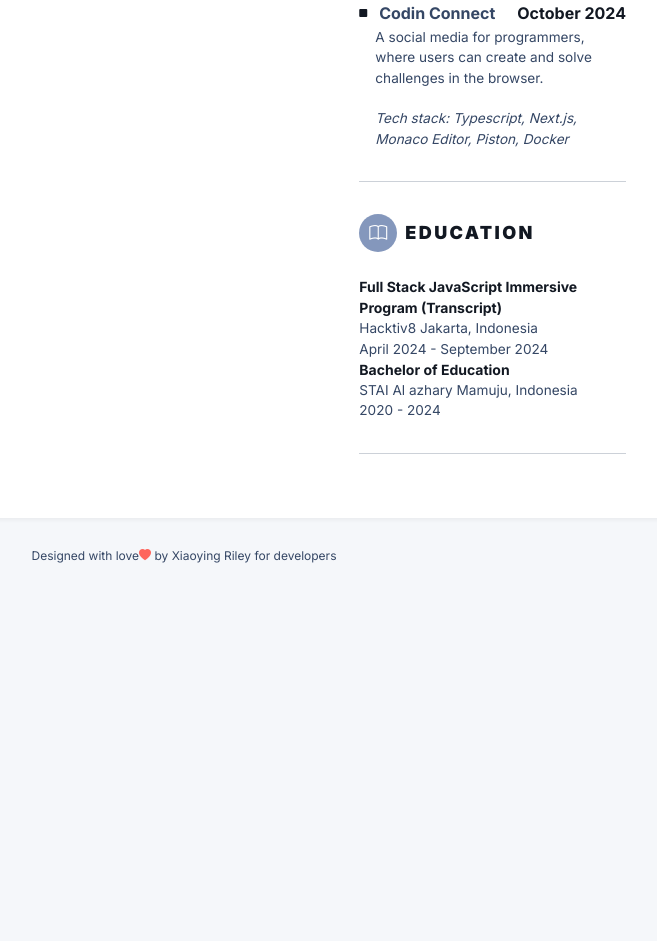
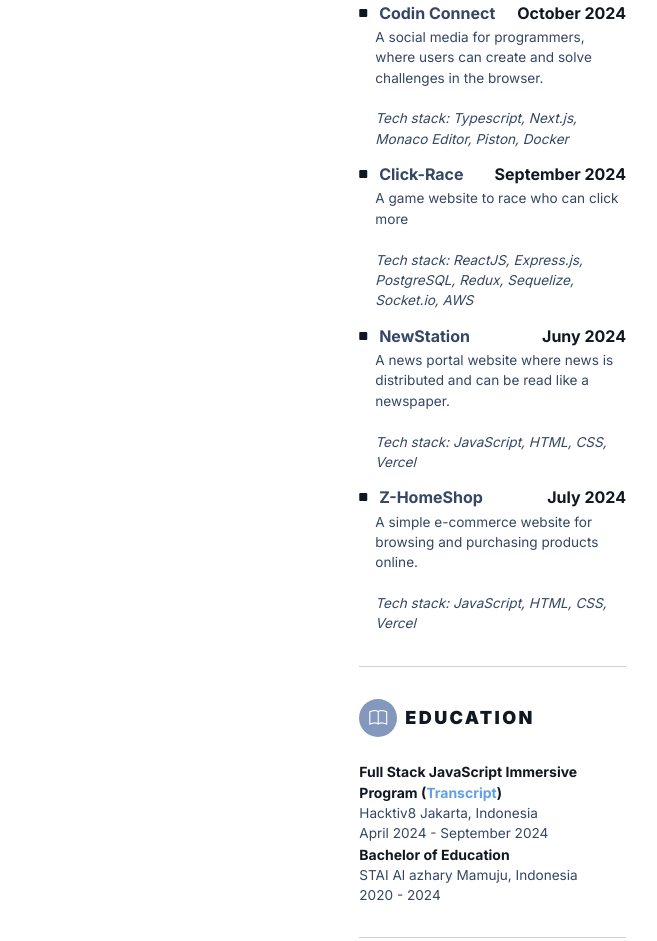
Before and after one commit to zahrahfatimah/CV-Template, a website: page index.html in a window 1280 px wide. Shown: the part 1495-2436 px from the top of the page, without its empty margins (456-1113 px from the left). Before the commit the page ends 2085 px from the top, so only its background shows below. Drawn offline with nearby package versions, Linux system fonts and the light colour scheme.

Commit message:
fix projects

```diff
--- a/index.html
+++ b/index.html
@@ -253,6 +253,47 @@
 												</div>
 										</div><!--//item-->
 
+										<div class="item">
+												<h4 class="item-heading">
+														<i class="item-icon bi bi-square-fill me-2"></i>
+														<a href="https://github.com/RizkyHidayat22/click-race-deploy.git" target="_blank">Click-Race</a>
+														<span class="project-date float-end">September 2024</span>
+												</h4>
+												<div class="item-desc">
+													A game website to race who can click more
+														<br><br>
+														<em>Tech stack: ReactJS, Express.js, PostgreSQL, Redux, Sequelize, Socket.io, AWS</em>
+												</div>
+										</div><!--//item-->
+
+										<div class="item">
+												<h4 class="item-heading ">
+														<i class="item-icon bi bi-square-fill me-2 "></i>
+														<a href="https://github.com/zahrahfatimah/news-portal.git" target="_blank">NewStation</a>
+														<span class="project-date float-end">Juny 2024</span>
+												</h4>
+												<div class="item-desc">
+													A news portal website where news is distributed and can be read like a newspaper.
+													<br><br>
+													<em>Tech stack: JavaScript, HTML, CSS, Vercel</em>
+											</div>
+
+										</div><!--//item-->
+
+										<div class="item">
+												<h4 class="item-heading ">
+														<i class="item-icon bi bi-square-fill me-2 "></i>
+														<a href="https://github.com/zahrahfatimah/BrandedThings.git" target="_blank">Z-HomeShop</a>
+														<span class="project-date float-end">July 2024</span>
+												</h4>
+												<div class="item-desc">
+													A simple e-commerce website for browsing and purchasing products online.
+													<br><br>
+													<em>Tech stack: JavaScript, HTML, CSS, Vercel</em>
+											</div>
+
+										</div><!--//item-->
+
 								</section>
 
 
@@ -262,7 +303,7 @@
 										<h3 class="resume-section-heading text-uppercase py-2 py-lg-3 py-3"><i class="resume-section-heading-icon bi bi-book me-2"></i>Education</h3>
 										<ul class="list-unstyled">
 											<li>
-												<div class="resume-degree font-weight-bold">Full Stack JavaScript Immersive Program (Transcript)</div>
+												<div class="resume-degree font-weight-bold">Full Stack JavaScript Immersive Program (<a href="https://drive.google.com/file/d/1AXmw7CpdoomipHDdZSxK4U79IBx-AmoM/view?usp=sharing" target="_blank">Transcript</a>)</div>
 												<div class="resume-degree-org">Hacktiv8 Jakarta, Indonesia</div>
 												<div class="resume-degree-time">April 2024 - September 2024</div>
 										 </li>
```
